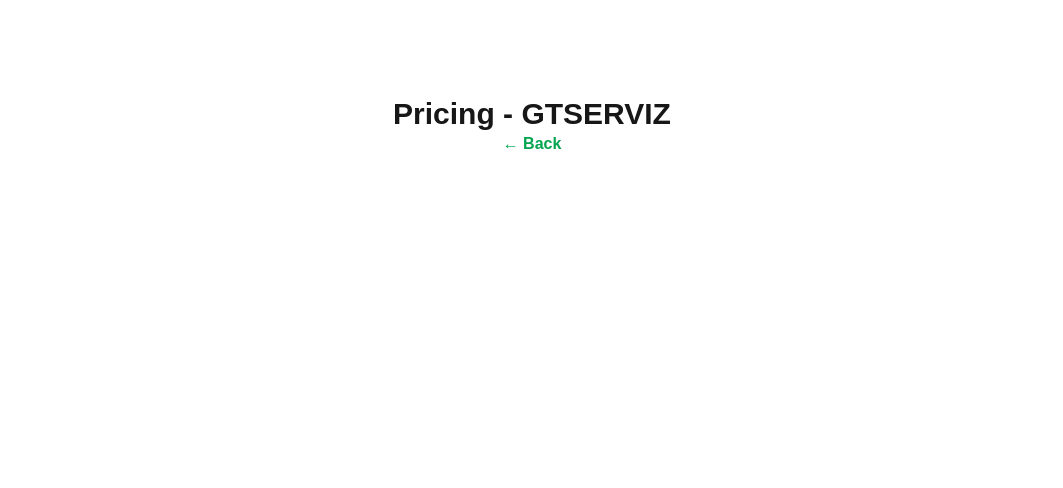
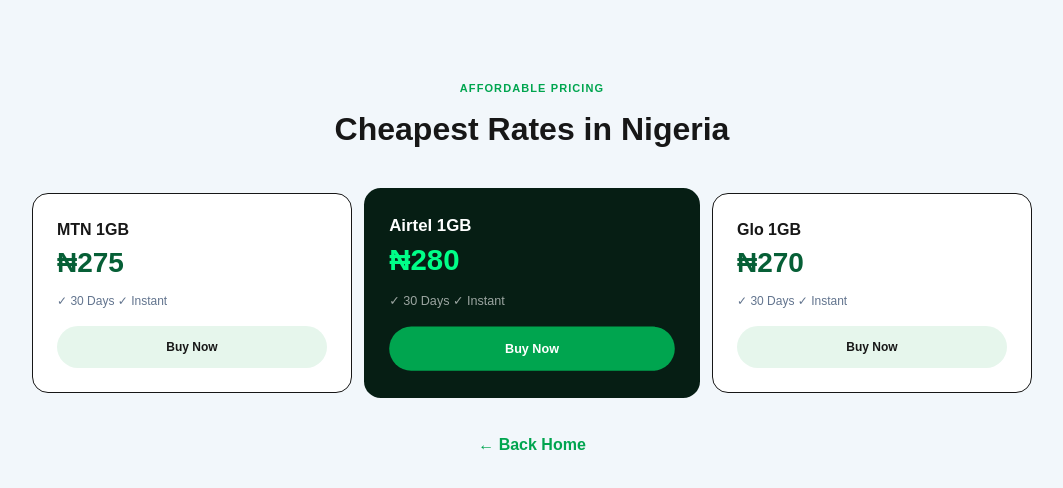
Before and after one commit to rajdolla/gtserviz-frontend, a Next.js app: page /pricing in a window 1280 px wide. Shown: the top 488 px of the page, without its empty margins (108-1171 px from the left). Built offline with nearby package versions, Linux system fonts and the light colour scheme.

Commit message:
Refactor pricing page component structure and styling

```diff
--- a/app/pricing/page.tsx
+++ b/app/pricing/page.tsx
@@ -1 +1,18 @@
-"use client"; import Link from "next/link"; export default function Page(){return <div className="pt-24 text-center"><h1 className="text-3xl font-black">Pricing - GTSERVIZ</h1><Link href="/#pricing" className="text-[#00A54F] font-black">← Back</Link></div>}
+"use client";
+import Link from "next/link";
+export default function PricingPage() {
+  return (
+    <div className="min-h-screen bg-[#f2f7fb] pt-[80px]">
+      <div className="max-w-[1240px] mx-auto px-5 text-center">
+        <p className="text-[#00A54F] font-black text-[11px] tracking-widest">AFFORDABLE PRICING</p>
+        <h1 className="text-[32px] font-black mt-2">Cheapest Rates in Nigeria</h1>
+        <div className="grid md:grid-cols-3 gap-5 mt-10 max-w-[1000px] mx-auto text-left">
+          <div className="bg-white border rounded-2xl p-6"><h3 className="font-black">MTN 1GB</h3><p className="text-[28px] font-black text-[#065F36]">₦275</p><p className="text-[12px] text-slate-500 mt-2">✓ 30 Days ✓ Instant</p><Link href="/signup" className="block mt-4 py-3 rounded-full bg-[#e6f6ec] text-center font-black text-[12px]">Buy Now</Link></div>
+          <div className="bg-[#061e14] text-white rounded-2xl p-6 scale-105"><h3 className="font-black">Airtel 1GB</h3><p className="text-[28px] font-black text-[#00FF88]">₦280</p><p className="text-[12px] text-white/60 mt-2">✓ 30 Days ✓ Instant</p><Link href="/signup" className="block mt-4 py-3 rounded-full bg-[#00A54F] text-center font-black text-[12px]">Buy Now</Link></div>
+          <div className="bg-white border rounded-2xl p-6"><h3 className="font-black">Glo 1GB</h3><p className="text-[28px] font-black text-[#065F36]">₦270</p><p className="text-[12px] text-slate-500 mt-2">✓ 30 Days ✓ Instant</p><Link href="/signup" className="block mt-4 py-3 rounded-full bg-[#e6f6ec] text-center font-black text-[12px]">Buy Now</Link></div>
+        </div>
+        <Link href="/" className="inline-block mt-10 text-[#00A54F] font-black">← Back Home</Link>
+      </div>
+    </div>
+  );
+}
```
